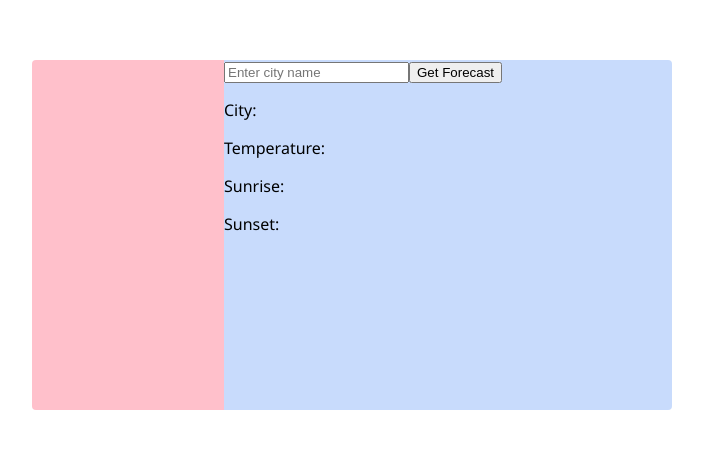
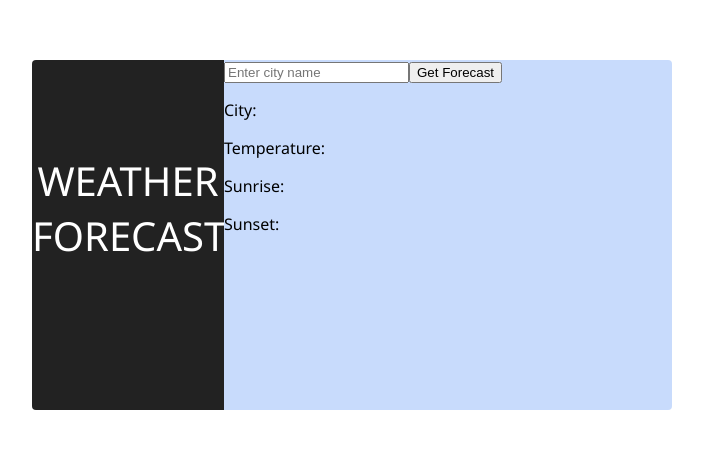
Before and after one commit to AlexDyksa/Weather-Forecast, a React (Create React App) app: page / in a window 1280 px wide. Shown: the part 165-614 px from the top of the page, without its empty margins (288-991 px from the left). Built offline with nearby package versions, Linux system fonts and the light colour scheme.

Commit message:
modified logo component

```diff
--- a/src/components/Logo/index.js
+++ b/src/components/Logo/index.js
@@ -3,7 +3,14 @@ import React from 'react';
 import './styles.css';
 
 const Logo = () => (
-    <div className="logo"></div>
+    <div className="logo">
+        Weather Forecast
+        <div className="logo__icons">
+            <i className="fas fa-cloud"></i>
+            <i className="fas fa-bolt"></i>
+            <i className="fas fa-sun"></i>
+        </div>
+    </div>
 );
 
 export default Logo;
--- a/src/components/Logo/styles.css
+++ b/src/components/Logo/styles.css
@@ -1,5 +1,17 @@
 .logo {
-    background-color: pink;
+    background-color:#222;
     height: 100%;
     width: 30%;
+    color:#fff ;
+    font-size: 40px;
+    text-align: center;
+    display: flex;
+    flex-direction: column;
+    justify-content: center;
+    text-transform: uppercase;
 }
+
+.logo__icons i {
+    font-size: 25px;
+    margin: 0 5px;
+}
```
